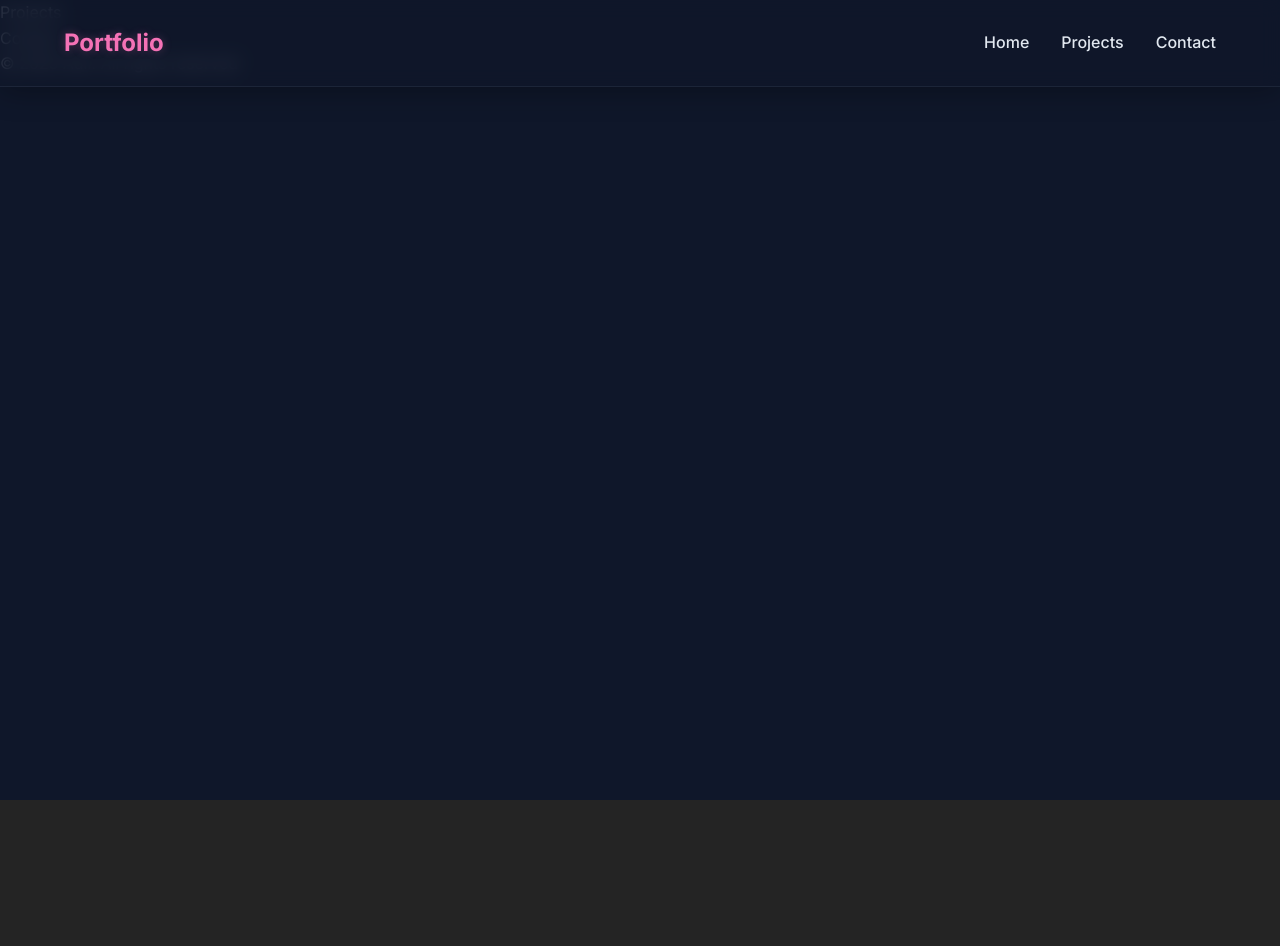
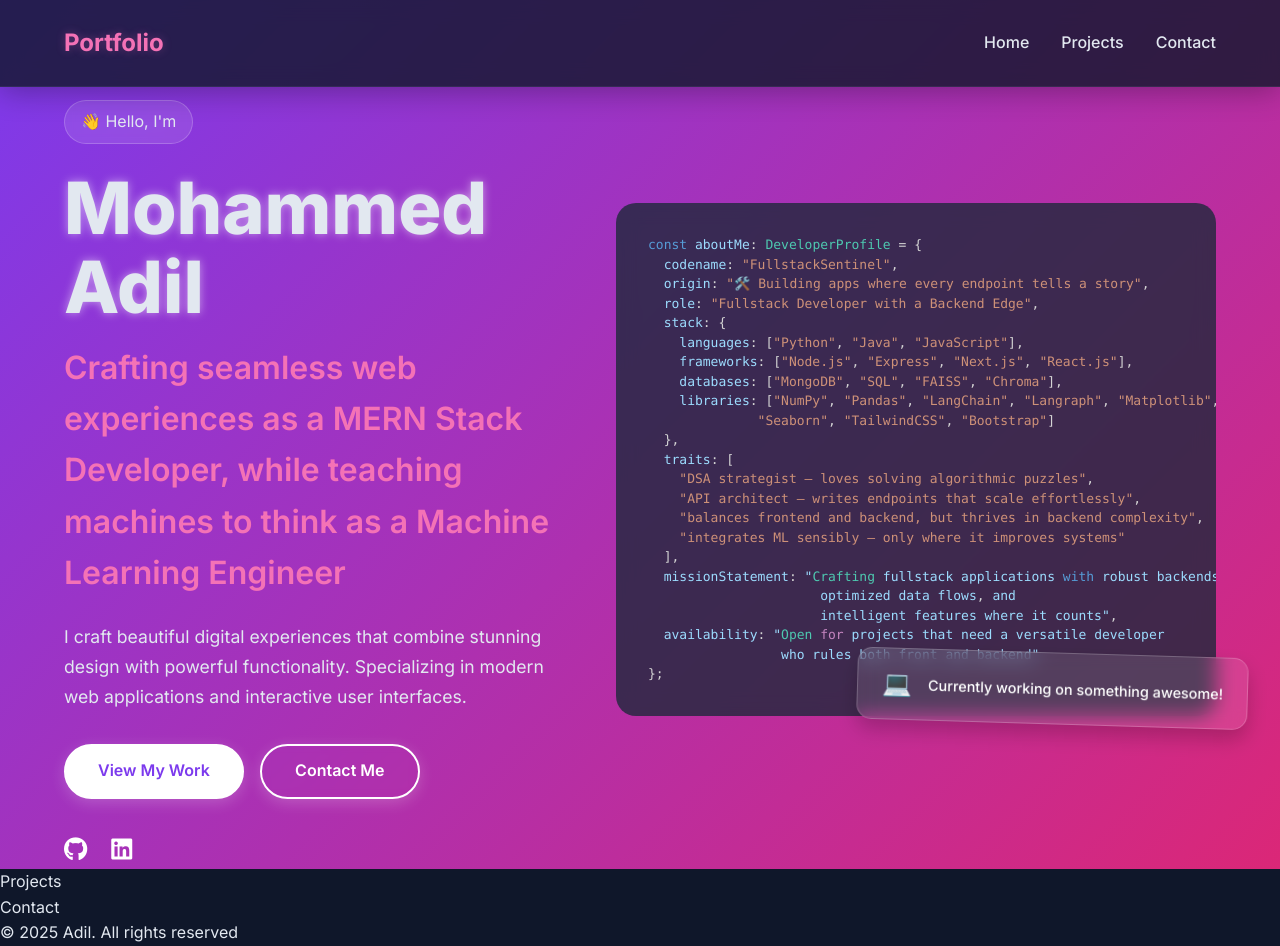
Before and after one commit to adil162006/Portfolio, a React (Vite) app: page / in a window 1280 px wide. Before the commit the page ends 800 px from the top, so only its background shows below. Built offline with nearby package versions, Linux system fonts and the light colour scheme.

Commit message:
created hero section and added  responsiveness

```diff
--- a/index.html
+++ b/index.html
@@ -5,6 +5,14 @@
     <link rel="icon" type="image/svg+xml" href="/vite.svg" />
     <meta name="viewport" content="width=device-width, initial-scale=1.0" />
     <title>portfolio</title>
+     <link
+      rel="stylesheet"
+      href="https://cdnjs.cloudflare.com/ajax/libs/font-awesome/6.4.0/css/all.min.css"
+    />
+    <link
+      rel="stylesheet"
+      href="https://fonts.googleapis.com/css2?family=Fira+Code:wght@400;500;600&display=swap"
+    />
   </head>
   <body>
     <div id="root"></div>
--- a/package.json
+++ b/package.json
@@ -12,7 +12,8 @@
   "dependencies": {
     "framer-motion": "^12.23.24",
     "react": "^19.1.1",
-    "react-dom": "^19.1.1"
+    "react-dom": "^19.1.1",
+    "react-syntax-highlighter": "^15.5.0"
   },
   "devDependencies": {
     "@eslint/js": "^9.36.0",
--- a/src/App.css
+++ b/src/App.css
@@ -1,5 +1,5 @@
-*{
-  margin:0;
+* {
+  margin: 0;
   padding: 0;
   box-sizing: border-box;
 }
@@ -20,19 +20,21 @@
   --card-border: rgba(148, 163, 184, 0.1);
 }
 
-  body {
+body {
   line-height: 1.6;
   color: var(--text-color);
   background: var(--background);
 }
+
 .app {
-  opacity: 1;
+  opacity: 0;
   transform: translateY(20px);
   transition: opacity 0.6s ease-out, transform 0.6s ease-out;
   width: 100%;
   min-height: 100vh;
 }
-.app.loaded{
+
+.app.loaded {
   opacity: 1;
   transform: translateY(0);
 }
@@ -93,3 +95,220 @@
 .nav-links a:hover::after {
   width: 100%;
 }
+
+/* Hero Section */
+
+.hero {
+  min-height: 100vh;
+  background: linear-gradient(
+    135deg,
+    var(--gradient-start) 0%,
+    var(--gradient-end) 100%
+  );
+
+  display: flex;
+  align-items: center;
+  padding: 0 5%;
+  position: relative;
+  overflow: hidden;
+}
+
+.hero-container {
+  display: flex;
+  justify-content: space-between;
+  align-items: center;
+  gap: 4rem;
+  max-width: 1400px;
+  margin: 0 auto;
+  width: 100%;
+  padding-top: 100px;
+}
+
+.hero-content {
+  flex: 1;
+  text-align: left;
+  max-width: 600px;
+  position: relative;
+  z-index: 2;
+}
+
+.hero-badge {
+  display: inline-block;
+  padding: 0.5rem 1rem;
+  background: rgba(255, 255, 255, 0.1);
+  border-radius: 50px;
+  margin-bottom: 1.5rem;
+  backdrop-filter: blur(5px);
+  border: 1px solid rgba(255, 255, 255, 0.2);
+}
+
+.glitch {
+  font-size: 4.5rem;
+  font-weight: 800;
+  text-shadow: 0 0 10px rgba(255, 255, 255, 0.5);
+  position: relative;
+  margin-bottom: 1rem;
+  line-height: 1.1;
+}
+
+.hero-subtitle {
+  font-size: 2rem;
+  color: var(--accent-color);
+  margin-bottom: 1.5rem;
+  font-weight: 600;
+}
+
+.hero-description {
+  font-size: 1.1rem;
+  margin-bottom: 2rem;
+  line-height: 1.7;
+}
+
+.cta-buttons {
+  display: flex;
+  gap: 1rem;
+  margin-bottom: 2rem;
+}
+
+.cta-primary,
+.cta-secondary {
+  padding: 0.8rem 2rem;
+  border-radius: 50px;
+  font-weight: 600;
+  font-size: 1rem;
+  text-decoration: none;
+  transition: all 0.3s ease;
+  position: relative;
+  overflow: hidden;
+  display: inline-flex;
+  align-items: center;
+  justify-content: center;
+  min-width: 160px;
+}
+
+.cta-primary {
+  background: white;
+  color: var(--primary-color);
+  box-shadow: 0 4px 15px rgba(255, 255, 255, 0.2);
+  border: 2px solid white;
+}
+
+.cta-secondary {
+  background: transparent;
+  color: white;
+  box-shadow: 0 4px 15px rgba(255, 255, 255, 0.2);
+  border: 2px solid white;
+  backdrop-filter: blur(5px);
+}
+
+.cta-secondary:hover {
+  background: rgba(255, 255, 255, 0.1);
+  border-color: rgba(255, 255, 255, 0.3);
+  transform: translateY(-2px);
+}
+
+.cta-secondary:active {
+  transform: translateY(0);
+}
+
+.cta-secondary::before {
+  content: "";
+  position: absolute;
+  top: 0;
+  left: -100%;
+  width: 100%;
+  height: 100%;
+  background: linear-gradient(
+    90deg,
+    transparent,
+    rgba(255, 255, 255, 0.2),
+    transparent
+  );
+  transition: 0.5s;
+}
+
+.cta-secondary:hover::before {
+  left: 100%;
+}
+
+.social-links {
+  display: flex;
+  gap: 1.5rem;
+}
+
+.social-links a {
+  color: white;
+  font-size: 1.5rem;
+  transition: all 0.3s ease;
+}
+
+.social-links a:hover {
+  color: var(--accent-color);
+}
+
+.floating-card {
+  position: absolute;
+  bottom: 2rem;
+  right: -2rem;
+  background: rgba(255, 255, 255, 0.1);
+  backdrop-filter: blur(10px);
+  padding: 1rem 1.5rem;
+  border-radius: 15px;
+  border: 1px solid rgba(255, 255, 255, 0.2);
+  box-shadow: 0 10px 20px rgba(0, 0, 0, 0.2);
+}
+
+.card-content {
+  display: flex;
+  align-items: center;
+  gap: 1rem;
+}
+
+.card-text {
+  color: white;
+  font-size: 0.9rem;
+  font-weight: 500;
+}
+
+.card-icon {
+  font-size: 1.5rem;
+}
+
+.hero-image-container {
+  flex: 1;
+  position: relative;
+  max-width: 600px;
+}
+
+.code-display {
+  width: 100%;
+}
+/* Hero Media Queries */
+
+@media (max-width: 1024px) {
+  .hero-container {
+    flex-direction: column;
+    text-align: center;
+    gap: 3rem;
+    padding-top: 120px;
+  }
+
+  .hero-content {
+    text-align: center;
+    max-width: 100%;
+  }
+
+  .cta-buttons {
+    justify-content: center;
+  }
+
+  .social-links {
+    justify-content: center;
+  }
+}
+
+@media (max-width: 768px) {
+  .hero-image-container {
+    display: none;
+  }
+}
--- a/src/App.jsx
+++ b/src/App.jsx
@@ -1,7 +1,7 @@
 import React, { useEffect, useState } from 'react'
 import './App.css'
 import {Navbar} from './components/Navbar'
-import Hero from './components/hero'
+import {Hero} from './components/hero'
 import Contact from './components/Contact'
 import Projects from './components/Projects'
 
--- a/src/components/Hero.jsx
+++ b/src/components/Hero.jsx
@@ -1,12 +1,138 @@
-import React from 'react'
-import { motion } from 'framer-motion'
+import { motion } from "framer-motion";
+import { PrismLight as SyntaxHighlighter } from "react-syntax-highlighter";
+import ts from "react-syntax-highlighter/dist/esm/languages/prism/typescript";
+import js from "react-syntax-highlighter/dist/esm/languages/prism/javascript";
+import { vscDarkPlus } from "react-syntax-highlighter/dist/esm/styles/prism";
 
-const Hero = () => {
+// Register languages
+SyntaxHighlighter.registerLanguage("typescript", ts);
+SyntaxHighlighter.registerLanguage("javascript", js);
+
+const fadeInUp = {
+  initial: { opacity: 0, y: 20 },
+  animate: { opacity: 1, y: 0 },
+  transition: { duration: 0.6 },
+};
+
+const staggerContainer = {
+  animate: {
+    transition: {
+      staggerChildren: 0.1,
+    },
+  },
+};
+
+export const Hero = () => {
   return (
-    <motion.section>
+    <motion.section
+      id="home"
+      className="hero"
+      initial={{ opacity: 0 }}
+      animate={{ opacity: 1 }}
+      transition={{ duration: 0.8, delay: 0.2 }}
+    >
+      <div className="hero-container">
+        {/* Hero Content */}
+        <motion.div
+          className="hero-content"
+          variants={staggerContainer}
+          initial="initial"
+          animate="animate"
+        >
+          <motion.div className="hero-badge">
+            <span> 👋 Hello, I'm </span>
+          </motion.div>
 
+          <motion.h1 className="glitch" variants={fadeInUp} whileHover={{ scale: 1.02 }}>
+            Mohammed Adil
+          </motion.h1>
+
+          <motion.h2 className="hero-subtitle" variants={fadeInUp}>
+            Crafting seamless web experiences as a MERN Stack Developer, while teaching machines to think as a Machine Learning Engineer
+          </motion.h2>
+
+          <motion.p className="hero-description" variants={fadeInUp}>
+            I craft beautiful digital experiences that combine stunning design with powerful functionality. Specializing in modern web applications and interactive user interfaces.
+          </motion.p>
+
+          <motion.div className="cta-buttons" variants={staggerContainer}>
+            <motion.a href="#projects" className="cta-primary" whileHover={{ scale: 1.05 }} whileTap={{ scale: 0.95 }}>
+              View My Work
+            </motion.a>
+            <motion.a href="#contacts" className="cta-secondary" whileHover={{ scale: 1.05 }} whileTap={{ scale: 0.95 }}>
+              Contact Me
+            </motion.a>
+          </motion.div>
+
+          <motion.div className="social-links" variants={staggerContainer}>
+            <motion.a href="https://github.com/adil162006" target="_blank">
+              <i className="fab fa-github"> </i>
+            </motion.a>
+            <motion.a href="https://www.linkedin.com/in/mohammad-adil-shaikh-8a43b3320" target="_blank">
+              <i className="fab fa-linkedin"> </i>
+            </motion.a>
+          </motion.div>
+        </motion.div>
+
+        {/* Hero Image / Code Display */}
+        <motion.div
+          className="hero-image-container"
+          initial={{ opacity: 0, x: 50 }}
+          animate={{ opacity: 1, x: 0 }}
+          transition={{ duration: 0.8, delay: 0.4 }}
+        >
+          <div className="code-display">
+            <SyntaxHighlighter
+              language="typescript"
+              style={vscDarkPlus}
+              customStyle={{
+                margin: 0,
+                padding: "2rem",
+                height: "100%",
+                borderRadius: "20px",
+                background: "rgba(30, 41, 59, 0.8)",
+                backdropFilter: "blur(10px)",
+                marginBottom: 50,
+              }}
+            >
+              {`const aboutMe: DeveloperProfile = {
+  codename: "FullstackSentinel",
+  origin: "🛠️ Building apps where every endpoint tells a story",
+  role: "Fullstack Developer with a Backend Edge",
+  stack: {
+    languages: ["Python", "Java", "JavaScript"],
+    frameworks: ["Node.js", "Express", "Next.js", "React.js"],
+    databases: ["MongoDB", "SQL", "FAISS", "Chroma"],
+    libraries: ["NumPy", "Pandas", "LangChain", "Langraph", "Matplotlib",
+              "Seaborn", "TailwindCSS", "Bootstrap"]
+  },
+  traits: [
+    "DSA strategist — loves solving algorithmic puzzles",
+    "API architect — writes endpoints that scale effortlessly",
+    "balances frontend and backend, but thrives in backend complexity",
+    "integrates ML sensibly — only where it improves systems"
+  ],
+  missionStatement: "Crafting fullstack applications with robust backends,
+                      optimized data flows, and
+                      intelligent features where it counts",
+  availability: "Open for projects that need a versatile developer
+                 who rules both front and backend"
+};`}
+            </SyntaxHighlighter>
+          </div>
+
+          <motion.div
+            className="floating-card"
+            animate={{ y: [0, -10, 0], rotate: [0, 2, 0] }}
+            transition={{ duration: 4, repeat: Infinity, ease: "easeInOut" }}
+          >
+            <div className="card-content">
+              <span className="card-icon"> 💻 </span>
+              <span className="card-text">Currently working on something awesome!</span>
+            </div>
+          </motion.div>
+        </motion.div>
+      </div>
     </motion.section>
-  )
-}
-
-export default Hero
+  );
+};
```
Also changed, not shown: 2 other files (tests, documents, lock files or other folders).
